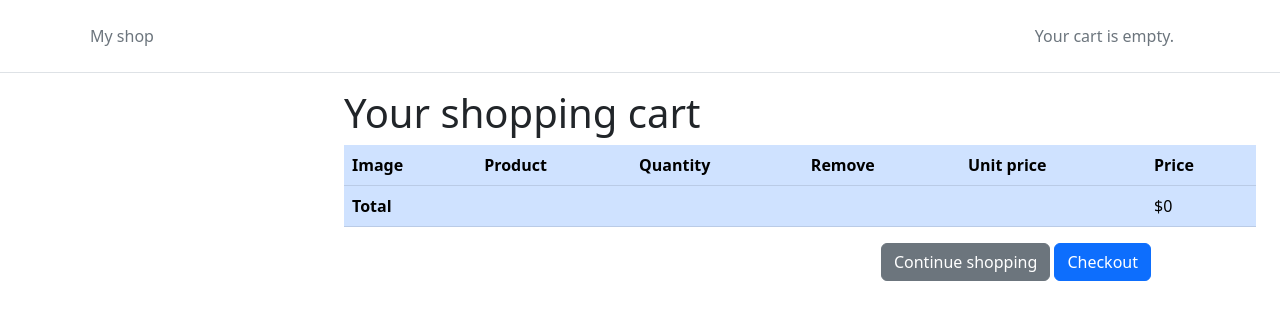
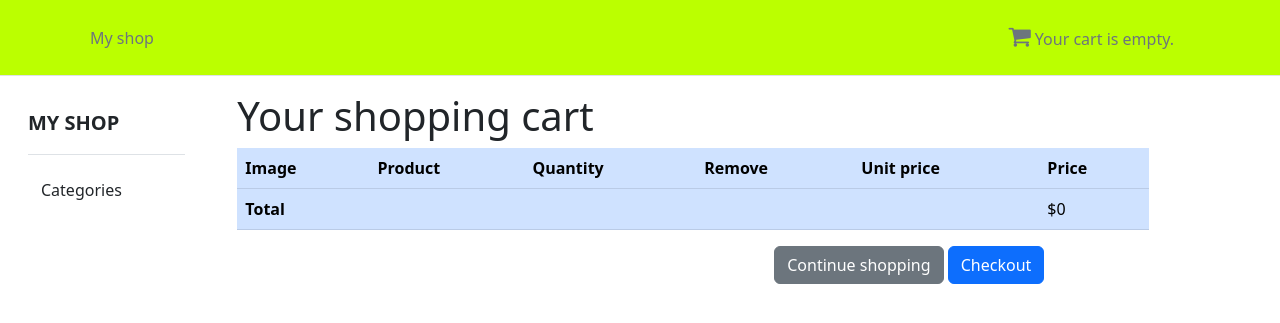
Before and after one commit to kdukdu/django-shop, a Django app: page /cart/ in a window 1280 px wide. Shown: the top 323 px of the page. Run offline with Django 4.2, Linux system fonts and the light colour scheme; parts of the project's set-up code (start-up, migrations or seed data) failed here and were passed over.

Commit message:
Style: Make some style changes

```diff
--- a/cart/templates/cart/detail.html
+++ b/cart/templates/cart/detail.html
@@ -42,7 +42,7 @@ Your shopping cart
                     <input class="btn btn-success btn-sm" type="submit" value="Update">
                 </form>
             </td>
-            <td><a href="{% url 'cart_remove' product.id%}">Remove</a></td>
+            <td><a href="{% url 'cart_remove' product.id%}" class="btn btn-secondary">Remove</a></td>
             <td>${{ item.price }}</td>
             <td>${{ item.total_price }}</td>
         </tr>
--- a/payments/templates/payments/cancel.html
+++ b/payments/templates/payments/cancel.html
@@ -4,7 +4,7 @@
 
 {% block content %}
 <div class="container">
-    <p>Payment rejected <a href="{% url 'product_list' %}">Go to main page</a></p>
+    <h5>Payment rejected <a href="{% url 'product_list' %}">Go to main page</a></h5>
 </div>
 
 {% endblock %}
--- a/payments/templates/payments/success.html
+++ b/payments/templates/payments/success.html
@@ -4,10 +4,10 @@
 
 {% block content %}
 <div class="container">
-    <p>
+    <h5>
         Your payment was completed successfully! If you have any questions mail me:
         <a href="mailto:kocherizhkin@gmail.com">kocherizhkin@gmail.com</a>.
-    </p>
+    </h5>
 </div>
 
 {% endblock %}
--- /dev/null
+++ b/static/myshop/css/styles.css
@@ -0,0 +1,17 @@
+header {
+    background-color: #bbff00;
+}
+
+div.bottom-right {
+  position: absolute;
+  bottom: 8px;
+  right: 16px;
+  font-size: 18px;
+}
+
+div.bottom-left {
+  position: absolute;
+  bottom: 8px;
+  left: 16px;
+  font-size: 18px;
+}
--- a/templates/base.html
+++ b/templates/base.html
@@ -1,4 +1,5 @@
 <!DOCTYPE html>
+{%load static%}
 
 <html lang="en">
 <head>
@@ -10,42 +11,23 @@
     <link href="https://cdn.jsdelivr.net/npm/bootstrap@5.2.2/dist/css/bootstrap.min.css" rel="stylesheet"
           integrity="sha384-Zenh87qX5JnK2Jl0vWa8Ck2rdkQ2Bzep5IDxbcnCeuOxjzrPF/et3URy9Bv1WTRi" crossorigin="anonymous">
 
+    <link rel="stylesheet" href="https://cdnjs.cloudflare.com/ajax/libs/font-awesome/4.7.0/css/font-awesome.min.css">
+
+    <link rel="stylesheet" href="{%static 'myshop/css/styles.css'%}">
+
     <title>{%block title%} My shop {%endblock%}</title>
 </head>
 
 <!--Header-->
-<header class="p-3 mb-3 border-bottom">
-    <div class="container">
-        <div class="d-flex flex-wrap align-items-center justify-content-center justify-content-lg-start">
-            <ul class="nav col-12 col-lg-auto me-lg-auto mb-2 justify-content-center mb-md-0">
-                <li><a href="{%url 'product_list'%}" class="nav-link px-2 link-secondary">My shop</a></li>
-            </ul>
-            {%with total_items=cart|length%}
-            {%if total_items > 0%}
-            <ul class="nav col-12 col-lg-auto mb-3 mb-lg-0 me-lg-3">
-                <li>
-                    <a href="{%url 'cart_detail'%}" class="nav-link px-2 link-secondary">
-                        <b>Your cart:</b> {{total_items}} item{{total_items|pluralize}}, ${{cart.get_total_price}}
-                    </a>
-                </li>
-            </ul>
-            {%else%}
-            <ul class="nav col-12 col-lg-auto mb-3 mb-lg-0 me-lg-3">
-                <li><a class="nav-link px-2 link-secondary">Your cart is empty.</a></li>
-            </ul>
-            {%endif%}
-            {%endwith%}
-        </div>
-    </div>
-</header>
+{%include 'includes/header.html'%}
 <!--Header-->
 
 <body>
 <div class="container-fluid mb-5">
     <div class="row">
-        <div class="col-lg-3 d-none d-lg-block">
+        <div class="col-lg-2 d-none d-lg-block">
             <!--Sidebar-->
-            {%block sidebar%}{%endblock%}
+            {%include 'includes/sidebar.html'%}
             <!--Sidebar-->
         </div>
 
--- /dev/null
+++ b/templates/includes/header.html
@@ -0,0 +1,30 @@
+<header class="p-3 mb-3 border-bottom">
+    <div class="container">
+        <div class="d-flex flex-wrap align-items-center justify-content-center justify-content-lg-start">
+            <ul class="nav col-12 col-lg-auto me-lg-auto mb-2 justify-content-center mb-md-0">
+                <li><a href="{%url 'product_list'%}" class="nav-link px-2 link-secondary">My shop</a></li>
+            </ul>
+            {%with total_items=cart|length%}
+            {%if total_items > 0%}
+            <ul class="nav col-12 col-lg-auto mb-3 mb-lg-0 me-lg-3">
+                <li>
+                    <a href="{%url 'cart_detail'%}" class="nav-link px-2 link-secondary">
+                        <i class="fa fa-shopping-cart" style="font-size:24px"></i>
+                        {{total_items}} item{{total_items|pluralize}}, ${{cart.get_total_price}}
+                    </a>
+                </li>
+            </ul>
+            {%else%}
+            <ul class="nav col-12 col-lg-auto mb-3 mb-lg-0 me-lg-3">
+                <li>
+                    <a class="nav-link px-2 link-secondary">
+                    <i class="fa fa-shopping-cart" style="font-size:24px"></i>
+                    Your cart is empty.
+                    </a>
+                </li>
+            </ul>
+            {%endif%}
+            {%endwith%}
+        </div>
+    </div>
+</header>
--- /dev/null
+++ b/templates/includes/sidebar.html
@@ -0,0 +1,21 @@
+<div class="flex-shrink-0 p-3 bg-white">
+    <a href="{%url 'product_list'%}" class="d-flex align-items-center pb-3 mb-3 link-dark text-decoration-none border-bottom">
+        <span class="fs-5 fw-semibold">MY SHOP</span>
+    </a>
+    <ul class="list-unstyled ps-0">
+        <li class="mb-2">
+            <button class="btn btn-toggle align-items-center rounded collapsed" data-bs-toggle="collapse"
+                    data-bs-target="#dashboard-collapse" aria-expanded="false">
+                Categories
+            </button>
+            <div class="collapse" id="dashboard-collapse" style="">
+                <ul class="btn-toggle-nav list-unstyled fw-normal pb-1 small" style="padding-left:20px;">
+                    <li><a href="{% url 'product_list' %}" class="link-dark rounded">All</a></li>
+                    {% for category in categories %}
+                    <li><a href="{{ category.get_absolute_url }}" class="link-dark rounded">{{ category.name }}</a></li>
+                    {% endfor %}
+                </ul>
+            </div>
+        </li>
+    </ul>
+</div>
```
Also changed, not shown: myshop/templates/myshop/product/detail.html (+15 -15 lines), myshop/templates/myshop/product/list.html (+15 -28 lines).
